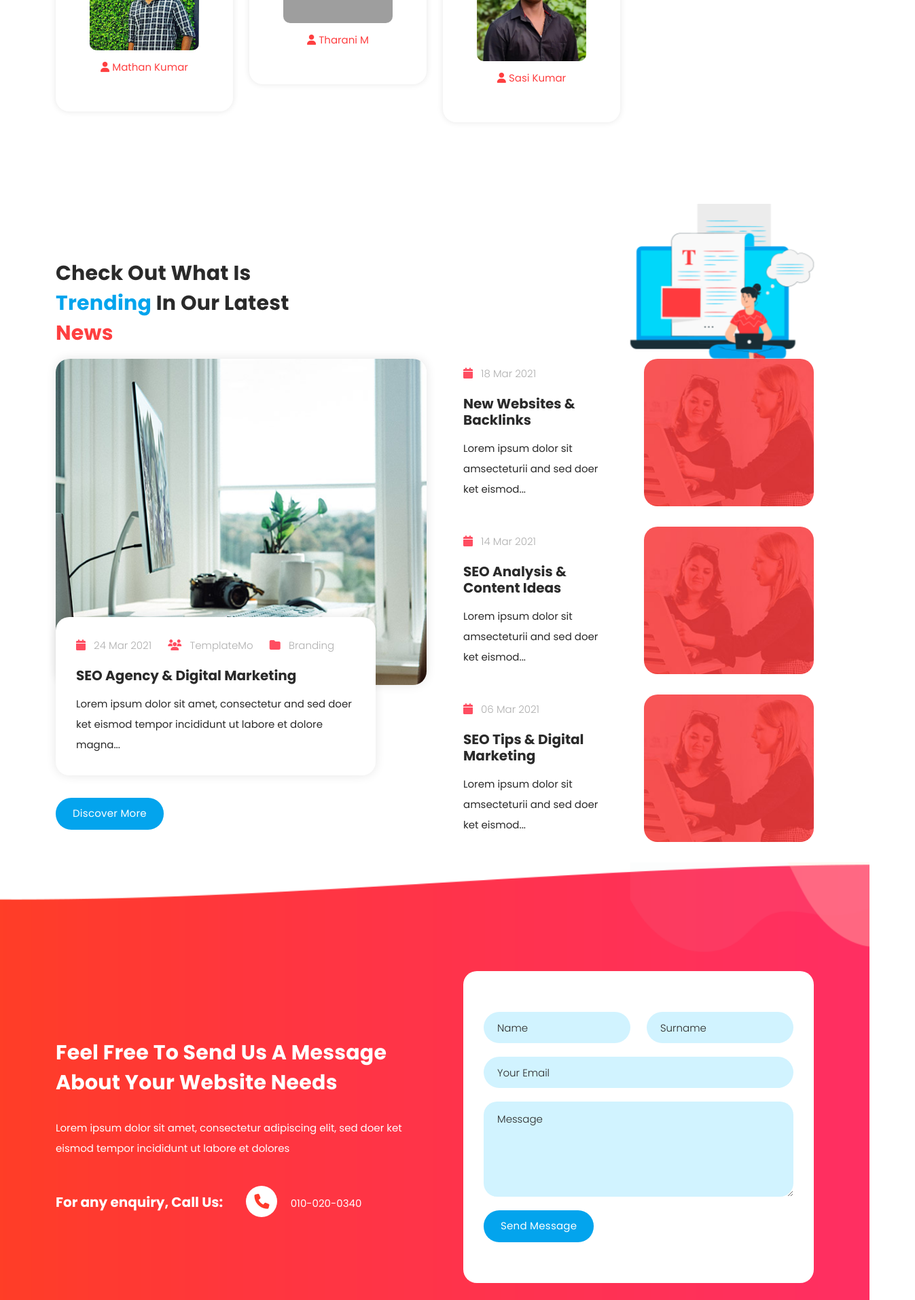
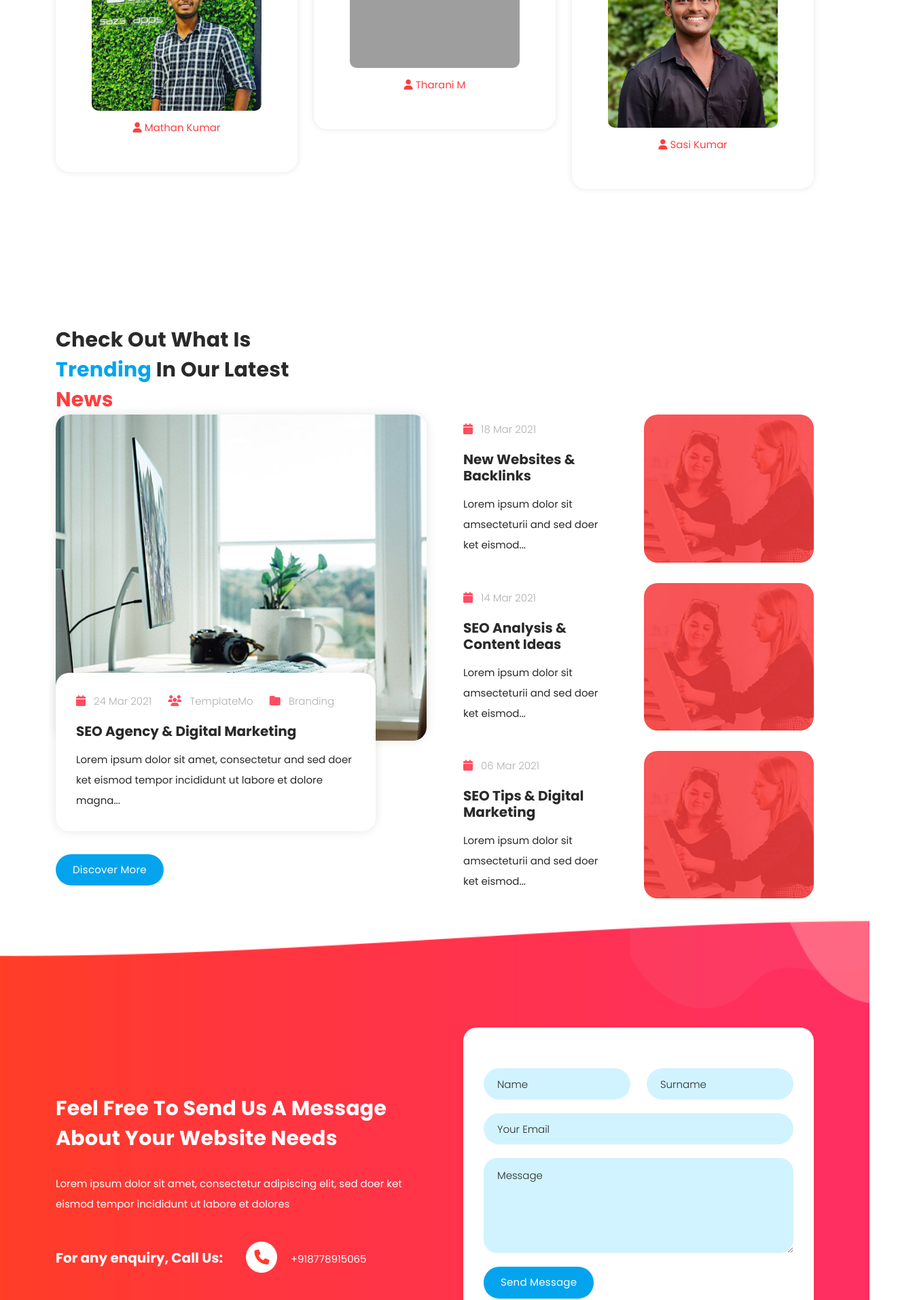
Before and after one commit to msdharani1/nextraid-solution, a plain HTML site: page index.html in a window 1280 px wide. Shown: the part 2712-4625 px from the top of the page at 68% size, 1347 px wide, since content can reach past the window. Drawn offline with Linux system fonts and the light colour scheme; grey boxes are pictures that could not be loaded.

Commit message:
update the content

```diff
--- a/index.html
+++ b/index.html
@@ -241,8 +241,8 @@
         </div>
       </div>
       <div class="row">
-        <div class="col-lg-3 col-sm-6">
-          <a href="#">
+        <div class="col-lg-4 col-sm-6">
+          <a href="#" target="_blank">
             <div class="item wow bounceInUp" data-wow-duration="1s" data-wow-delay="0.3s">
               <div class="hidden-content">
                 <h4>CEO and Project manager</h4>
@@ -255,8 +255,8 @@
             </div>
           </a>
         </div>
-        <div class="col-lg-3 col-sm-6">
-          <a href="#">
+        <div class="col-lg-4 col-sm-6">
+          <a href="https://tharani-web-dev.vercel.app/" target="_blank">
             <div class="item wow bounceInUp" data-wow-duration="1s" data-wow-delay="0.4s">
               <div class="hidden-content">
                 <h4>Technical lead </h4>
@@ -270,8 +270,8 @@
             </div>
           </a>
         </div>
-        <div class="col-lg-3 col-sm-6">
-          <a href="#">
+        <div class="col-lg-4 col-sm-6">
+          <a href="https://sasikumardev.vercel.app/" target="_blank">
             <div class="item wow bounceInUp" data-wow-duration="1s" data-wow-delay="0.5s">
               <div class="hidden-content">
                 <h4>Software Tester</h4>
@@ -311,7 +311,7 @@
         </div>
         <div class="col-lg-6 wow fadeInDown" data-wow-duration="1s" data-wow-delay="0.25s">
           <div class="top-dec">
-            <img src="assets/images/blog-dec.png" alt="">
+            <!-- <img src="assets/images/blog-dec.png" alt=""> -->
           </div>
         </div>
       </div>
@@ -383,7 +383,7 @@
             <h2>Feel Free To Send Us a Message About Your Website Needs</h2>
             <p>Lorem ipsum dolor sit amet, consectetur adipiscing elit, sed doer ket eismod tempor incididunt ut labore et dolores</p>
             <div class="phone-info">
-              <h4>For any enquiry, Call Us: <span><i class="fa fa-phone"></i> <a href="#">010-020-0340</a></span></h4>
+              <h4>For any enquiry, Call Us: <span><i class="fa fa-phone"></i> <a href="tel:+918778915065">+918778915065</a></span></h4>
             </div>
           </div>
         </div>
```
Also changed, not shown: vendor/script.js (line endings or trailing spaces).
